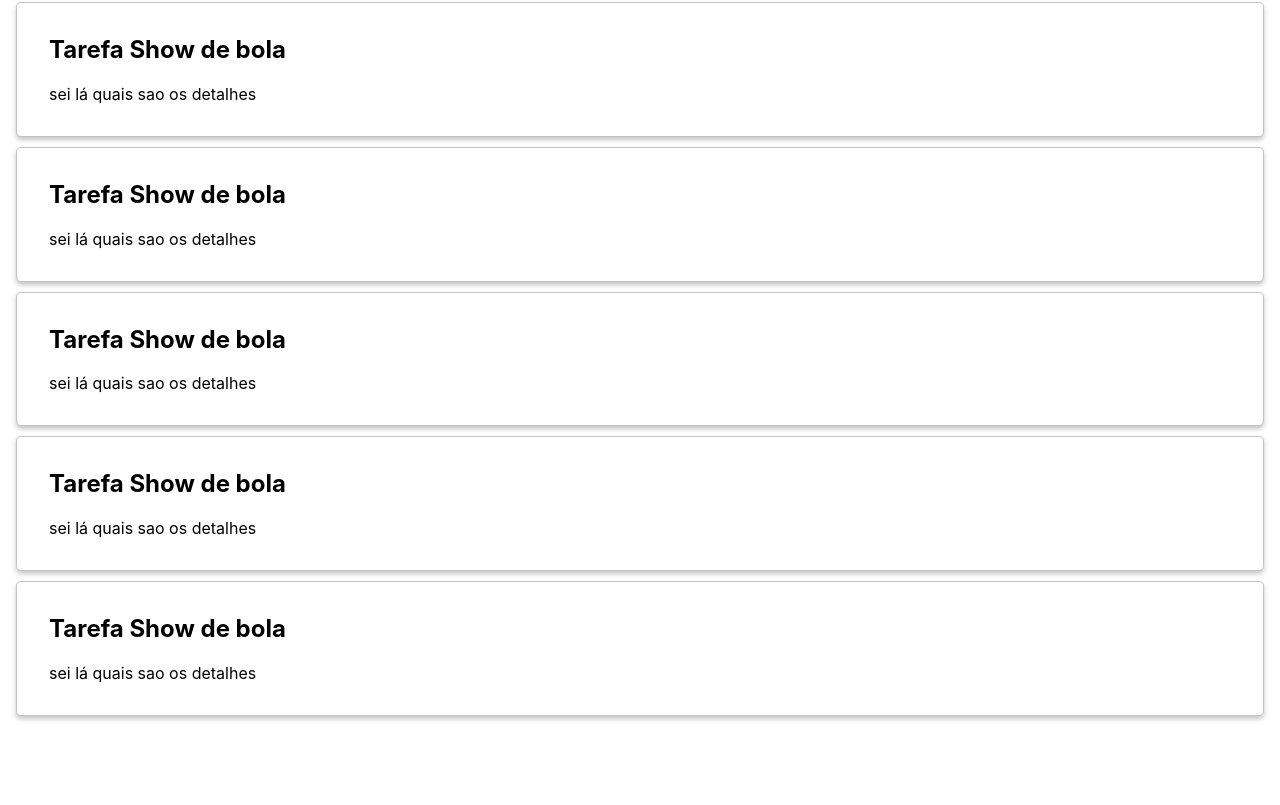
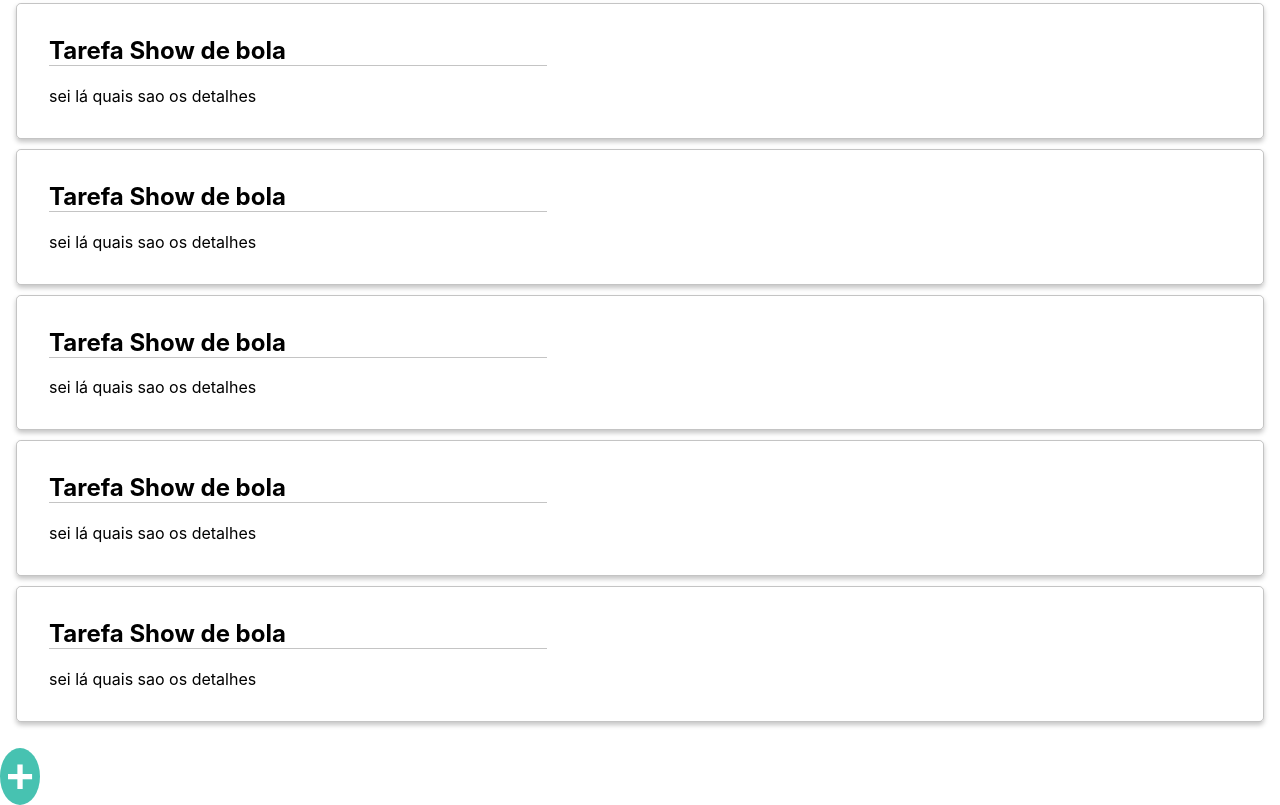
Before and after one commit to PGabriel-MB/react-tasks, a React (Create React App) app: page / in a window 1280 px wide. Shown: the part 228-1033 px from the top of the page. Before the commit the page ends 970 px from the top, so only its background shows below. Built offline with nearby package versions, Linux system fonts and the light colour scheme.

Commit message:
adicionando FAB para adicionar tarefas

```diff
--- a/src/App.js
+++ b/src/App.js
@@ -3,6 +3,7 @@ import './App.css';
 
 import Header from "./components/layout/Header/Header";
 import TaskList from "./components/layout/TaskList/TaskList";
+import AddFAB from "./components/layout/AddFAB/AddFAB";
 
 import Task from "./models/Task";
 
@@ -11,6 +12,7 @@ function App() {
     <div className="App">
       <Header />
       <TaskList tasks={Task} />
+      <AddFAB />
     </div>
   );
 }
--- /dev/null
+++ b/src/components/layout/AddFAB/AddFAB.css
@@ -0,0 +1,8 @@
+.AddFAB {
+    background-color: #47C2B1;
+    font-size: 3em;
+    color: #ffffff;
+    border-radius: 50%;
+    border: none;
+    position: sticky;
+}
--- /dev/null
+++ b/src/components/layout/AddFAB/AddFAB.jsx
@@ -0,0 +1,13 @@
+import React from 'react';
+
+import './AddFAB.css';
+
+const AddFAB = () => {
+    return (
+        <button type="button" className="AddFAB">
+            <strong>+</strong>
+        </button>
+    )
+}
+
+export default AddFAB;
--- a/src/components/layout/Task/Task.css
+++ b/src/components/layout/Task/Task.css
@@ -6,4 +6,5 @@
 
 .TaskHeader h2 {
     color: #000000;
+    border-bottom: 1px solid rgba(0,0,0,0.23);
 }
```
